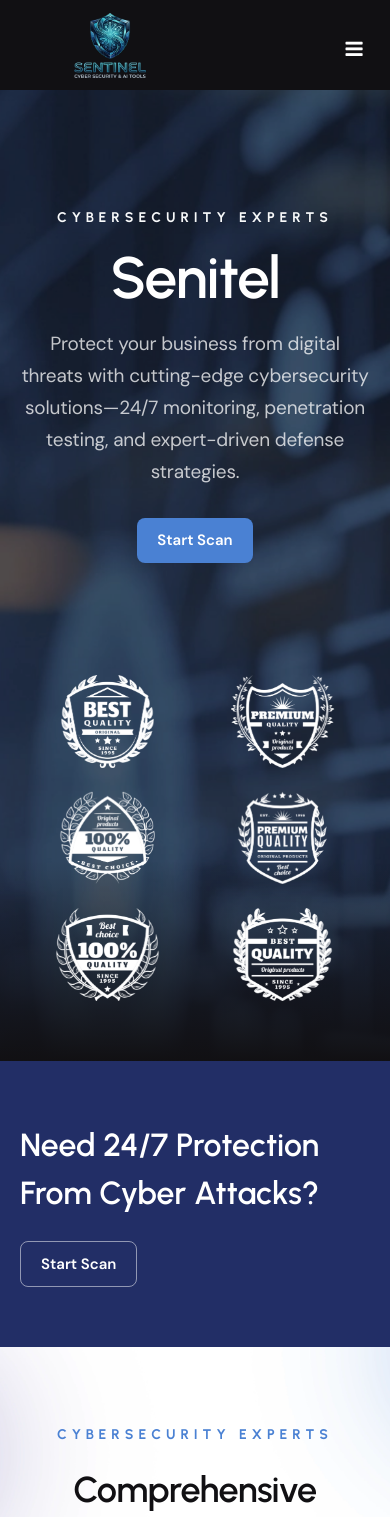
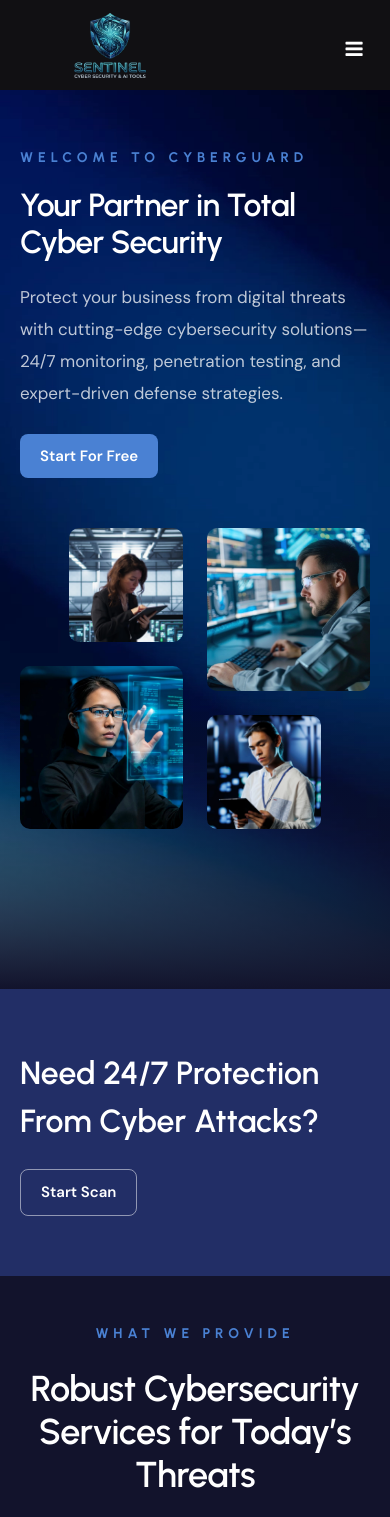
Before and after one commit to amandaptuar/senitalrepo, a React (Vite) app: page / in a window 390 px wide. Shown: the top 1517 px of the page. Built offline with nearby package versions, Linux system fonts and the light colour scheme.

Commit message:
added new home page

```diff
--- a/src/Home.jsx
+++ b/src/Home.jsx
@@ -57,44 +57,62 @@
 
             <div id="top"></div>
 
-            <section id="hero-section" className="text-light section-dark">
-                <div className="sw-overlay op-6"></div>
-                <div className="gradient-edge-bottom"></div>
-                <div className="container relative z-3">
-                    <div className="row g-4 justify-content-center">
-                        <div className="col-lg-12 text-center">
-                            <div className="spacer-double"></div>
-                            <div className="subtitle text-light s2 mb-3 wow fadeInUp" data-wow-delay=".0s">Cybersecurity Experts</div>
-                            <h1 className="fs-120 fs-xs-10vw wow fadeInUp">Senitel</h1>
-                            <p className="lead mb-0 col-lg-6 offset-lg-3 wow fadeInUp" data-wow-delay=".2s">Protect your business from digital threats with cutting-edge cybersecurity solutions—24/7 monitoring, penetration testing, and expert-driven defense strategies.</p>
-                            <div className="spacer-single"></div>
-                            <a className="btn-main fx-slide wow fadeIn" data-wow-delay=".6s" href="appointment.html"><span>Start Scan</span></a>
-                        </div>
-
-                        <div className="spacer-single"></div>
-
-                        <div className="row g-4">
-                            <div className="col-lg-2 col-sm-4 col-6 wow fadeInRight" data-wow-delay=".2s">
-                                <img src="images/badge/1.webp" className="w-100 px-4" alt="" />
+            <section id="section-intro" className="section-dark bg-dark text-light relative overflow-hidden" data-bgimage="url(images/background/10.webp) bottom right">
+                <div className="container relative z-2">
+                  <div className="spacer-double sm-hide"></div>
+                  <div className="row g-4 gx-5 align-items-center">
+                    <div className="col-lg-6">
+                        <div className="subtitle s2 mb-3 wow fadeInUp" data-wow-delay=".0s">Welcome to CyberGuard</div>
+                        <h1 className="wow fadeInUp" data-wow-delay=".2s">Your Partner in Total Cyber Security</h1>
+                        <p className="col-lg-10 mb-4 wow fadeInUp" data-wow-delay=".4s">Protect your business from digital threats with cutting-edge cybersecurity solutions—24/7 monitoring, penetration testing, and expert-driven defense strategies.</p>
+                        <a className="btn-main fx-slide mb-3 wow fadeInUp" data-wow-delay=".6s" href="appointment.html"><span>Start For Free</span></a>
+                    </div>
+                    <div className="col-lg-6">
+                        <div className="row g-4 wow flipInY" data-wow-delay=".4s" data-wow-duration="2s">
+                            <div className="col-6">
+                                <img src="images/misc/s9.webp" className="img-fluid rounded-1 mb-4 w-70 ms-30" alt="" data-0="transform: scale(1);" data-500="transform: scale(1.5);" />
+                                <img src="images/misc/s6.webp" className="img-fluid rounded-1" alt="" data-0="transform: scale(1);" data-500="transform: scale(.5);" />
                             </div>
-                            <div className="col-lg-2 col-sm-4 col-6 wow fadeInRight" data-wow-delay=".4s">
-                                <img src="images/badge/2.webp" className="w-100 px-4" alt="" />
-                            </div>
-                            <div className="col-lg-2 col-sm-4 col-6 wow fadeInRight" data-wow-delay=".6s">
-                                <img src="images/badge/3.webp" className="w-100 px-4" alt="" />
-                            </div>
-                            <div className="col-lg-2 col-sm-4 col-6 wow fadeInRight" data-wow-delay=".8s">
-                                <img src="images/badge/4.webp" className="w-100 px-4" alt="" />
-                            </div>
-                            <div className="col-lg-2 col-sm-4 col-6 wow fadeInRight" data-wow-delay="1.2s">
-                                <img src="images/badge/5.webp" className="w-100 px-4" alt="" />
-                            </div>
-                            <div className="col-lg-2 col-sm-4 col-6 wow fadeInRight" data-wow-delay="1.4s">
-                                <img src="images/badge/6.webp" className="w-100 px-4" alt="" />
+                            <div className="col-6">
+                                <div className="spacer-single sm-hide"></div>
+                                <img src="images/misc/s7.webp" className="img-fluid rounded-1 mb-4" alt="" data-0="transform: scale(1);" data-500="transform: scale(.5);" />
+                                <img src="images/misc/s8.webp" className="img-fluid rounded-1 w-70" alt="" data-0="transform: scale(1);" data-500="transform: scale(1.5);" />
                             </div>
                         </div>
                     </div>
+                  </div>
+
+                  <div className="spacer-double"></div>
+                  <div className="spacer-double"></div>
+
+                  <div className="row g-4 slider-extra sm-hide">
+                      <div className="col-lg-4 col-md-6 wow fadeInRight" data-wow-delay=".4s">
+                          <img src="images/icons-dark/padlock.png" className="absolute w-100px p-3 mb-3 z-2" alt="Network Security Icon" />
+                          <div className="ps-100 fs-16">
+                              <h4>Network Security</h4>
+                              <p>Protect critical infrastructure with firewalls, intrusion detection systems, and real-time threat monitoring.</p>
+                          </div>
+                      </div>
+
+                      <div className="col-lg-4 col-md-6 wow fadeInRight" data-wow-delay=".6s">
+                          <img src="images/icons-dark/cloud.png" className="absolute w-100px p-3 mb-3 z-2" alt="Cloud Security Icon" />
+                          <div className="ps-100 fs-16">
+                              <h4>Cloud Security</h4>
+                              <p>Ensure safe cloud environments with encryption, access control, and advanced identity management solutions.</p>
+                          </div>
+                      </div>
+
+                      <div className="col-lg-4 col-md-6 wow fadeInRight" data-wow-delay=".8s">
+                          <img src="images/icons-dark/quality.png" className="absolute w-100px p-3 mb-3 z-2" alt="Compliance Icon" />
+                          <div className="ps-100 fs-16">
+                              <h4>Regulatory Compliance</h4>
+                              <p>Stay ahead of industry regulations like GDPR, HIPAA, and ISO by implementing strong security frameworks.</p>
+                          </div>
+                      </div>
+                  </div>
+
                 </div>
+                <div className="gradient-edge-bottom"></div>
             </section>
 
 
@@ -115,46 +133,7 @@
                 </div>
             </section>
 
-            <section data-bgimage="url(images/background/6.webp) top">
-                <div className="container">
-                    <div className="row gx-5 align-items-center">
-                        <div className="col-lg-12 text-center">
-                            <div className="spacer-single"></div>
-                            <div className="sw-text-wrapper">
-                                <div className="subtitle wow fadeInUp">Cybersecurity Experts</div>
-                                <h2 className="wow fadeInUp" data-wow-delay=".2s">Comprehensive Cybersecurity Solutions for Modern Threats</h2>
-                            </div>
-                        </div>
-                        <div className="spacer-single"></div>
-                    </div>
 
-                    <div className="row g-4 slider-extra sm-hide wow fadeInUp" data-wow-delay=".4s">
-                        <div className="col-lg-4 col-md-6">
-                            <img src="images/icons-dark/padlock.png" className="absolute w-100px p-3 mb-3 z-2" alt="Network Security Icon" />
-                            <div className="ps-100 fs-16">
-                                <h4>Network Security</h4>
-                                <p>Protect critical infrastructure with firewalls, intrusion detection systems, and real-time threat monitoring.</p>
-                            </div>
-                        </div>
-
-                        <div className="col-lg-4 col-md-6">
-                            <img src="images/icons-dark/cloud.png" className="absolute w-100px p-3 mb-3 z-2" alt="Cloud Security Icon" />
-                            <div className="ps-100 fs-16">
-                                <h4>Cloud Security</h4>
-                                <p>Ensure safe cloud environments with encryption, access control, and advanced identity management solutions.</p>
-                            </div>
-                        </div>
-
-                        <div className="col-lg-4 col-md-6">
-                            <img src="images/icons-dark/quality.png" className="absolute w-100px p-3 mb-3 z-2" alt="Compliance Icon" />
-                            <div className="ps-100 fs-16">
-                                <h4>Regulatory Compliance</h4>
-                                <p>Stay ahead of industry regulations like GDPR, HIPAA, and ISO by implementing strong security frameworks.</p>
-                            </div>
-                        </div>
-                    </div>
-                </div>
-            </section>
 
             <section className="section-dark bg-dark text-light">
                 <div className="container">
```
Also changed, not shown: 1 other file (tests, documents, lock files or other folders).
